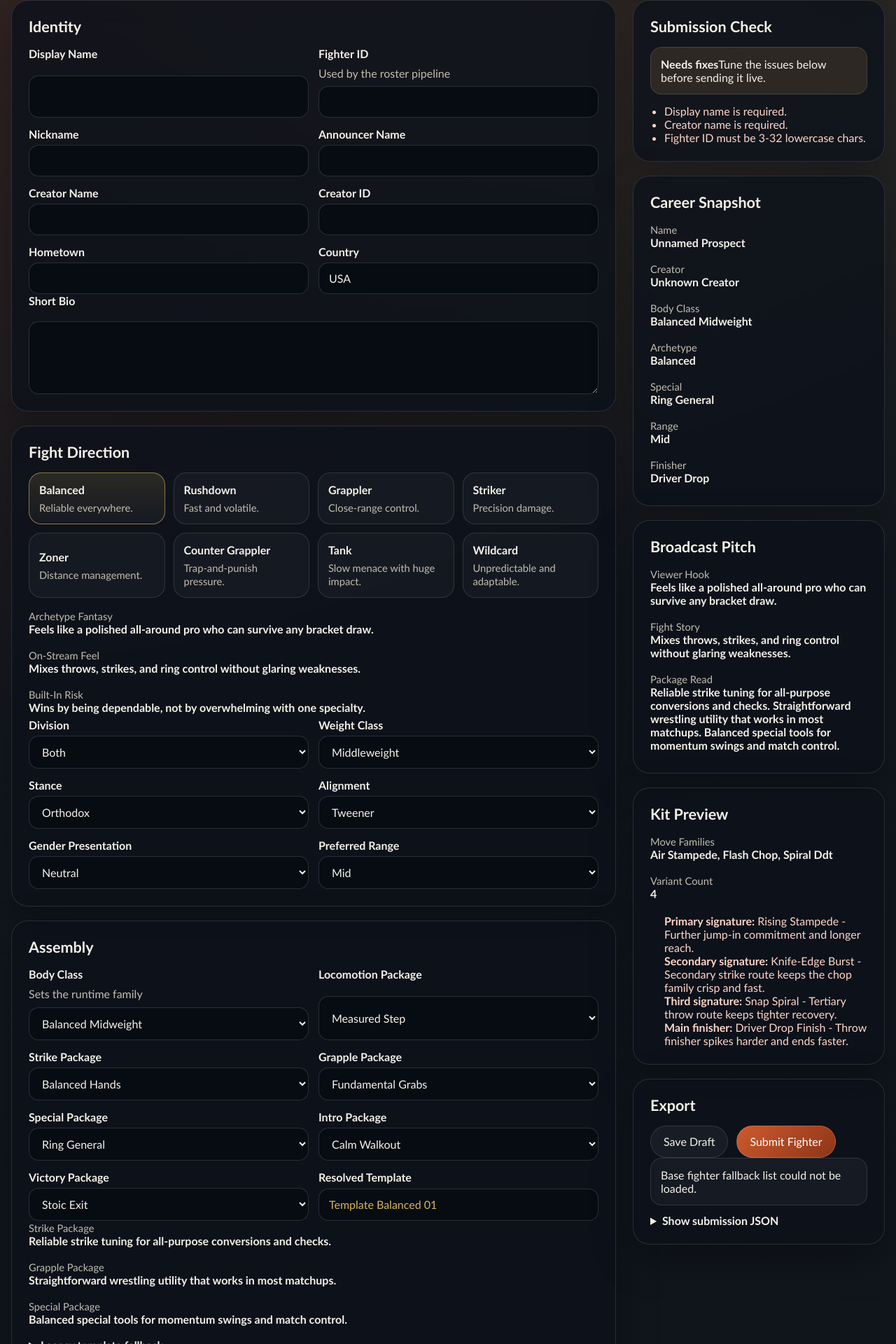
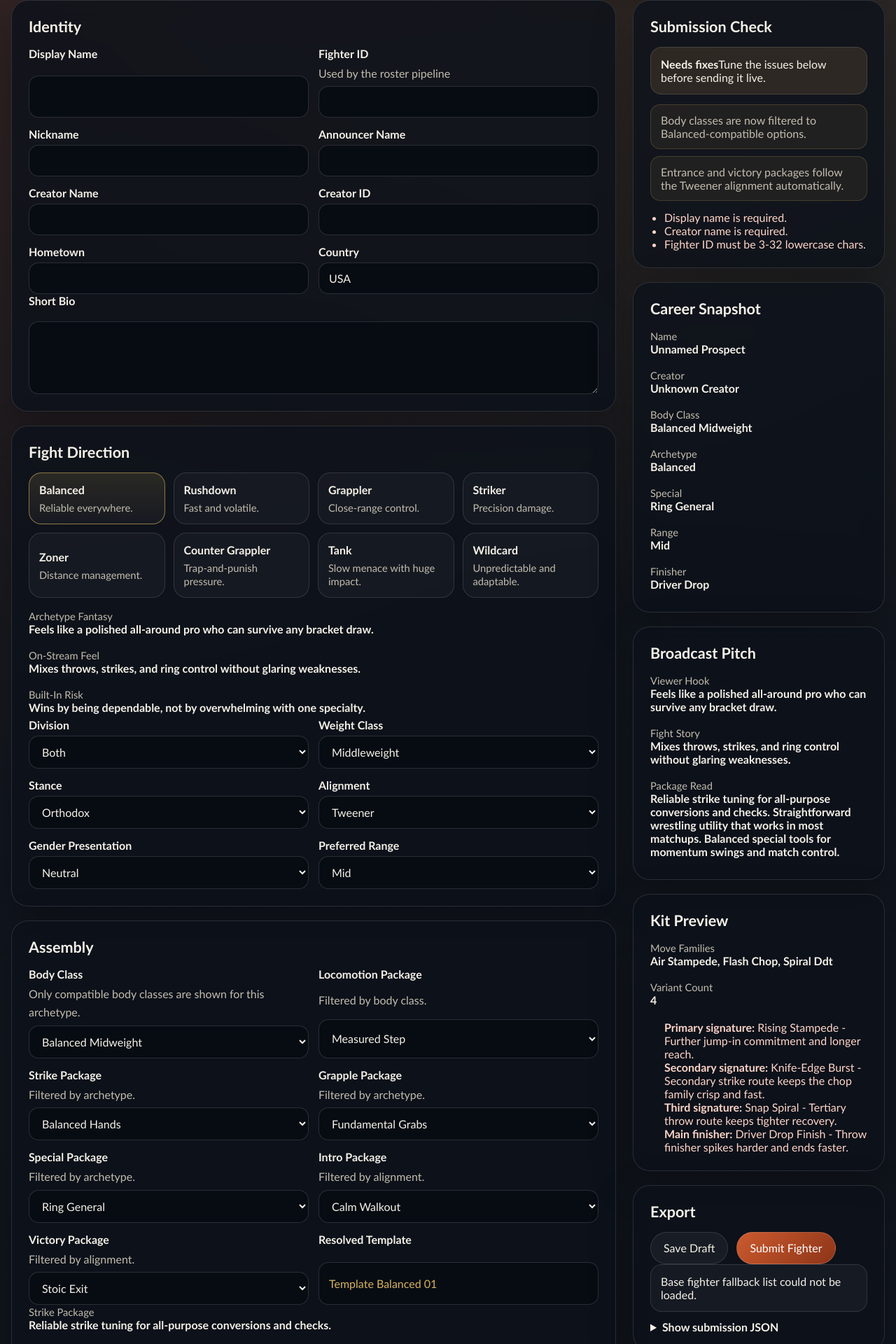
Before and after one commit to tburg0/mufc, a Next.js app: page /create in a window 1280 px wide. Shown: the part 460-2380 px from the top of the page at 70% size. Built offline with nearby package versions, Linux system fonts and the light colour scheme; no server answers.

Commit message:
Make fighter builder compatibility choices easier

```diff
--- a/app/create/page.tsx
+++ b/app/create/page.tsx
@@ -87,6 +87,73 @@ function Section({ title, children }: { title: string; children: React.ReactNode
 function Field({ label: t, hint, children }: { label: string; hint?: string; children: React.ReactNode }) { return <label className="builder-field"><span className="builder-label">{t}</span>{hint ? <span className="builder-hint">{hint}</span> : null}{children}</label>; }
 function Pick({ value, set, options }: { value: string; set: (v: string) => void; options: readonly string[] }) { return <select className="builder-input" value={value} onChange={(e) => set(e.target.value)}>{options.map((o) => <option key={o} value={o}>{label(o)}</option>)}</select>; }
 
+function compatibleOptions(options: readonly string[], current: string, allowed?: readonly string[]) {
+  const filtered = (allowed?.length ? options.filter((option) => allowed.includes(option)) : [...options]) as string[];
+  if (current && !filtered.includes(current)) filtered.unshift(current);
+  return filtered.length ? filtered : [...options];
+}
+
+function firstAllowed(options: readonly string[], allowed?: readonly string[], fallback?: string) {
+  const filtered = compatibleOptions(options, "", allowed);
+  return filtered[0] || fallback || options[0] || "";
+}
+
+function allowedPackages(fighter: Fighter) {
+  const archetype = fighter.classification.archetype;
+  const alignment = fighter.classification.alignment;
+  const bodyClass = fighter.assembly.body_class;
+  return {
+    bodyClasses: (E.assembly.body_class as string[]).filter((option) => OK.body_class[option]?.includes(archetype)),
+    locomotion: (E.assembly.locomotion_package as string[]).filter((option) => OK.locomotion_package[option]?.includes(bodyClass)),
+    strike: (E.assembly.strike_package as string[]).filter((option) => OK.strike_package[option]?.includes(archetype)),
+    grapple: (E.assembly.grapple_package as string[]).filter((option) => OK.grapple_package[option]?.includes(archetype)),
+    special: (E.assembly.special_package as string[]).filter((option) => OK.special_package[option]?.includes(archetype)),
+    intro: (E.assembly.intro_package as string[]).filter((option) => OK.intro_package[option]?.includes(alignment)),
+    victory: (E.assembly.victory_package as string[]).filter((option) => OK.victory_package[option]?.includes(alignment)),
+  };
+}
+
+function sanitizeFighter(next: Fighter) {
+  const allowedBefore = allowedPackages(next);
+  const bodyClass = allowedBefore.bodyClasses.includes(next.assembly.body_class)
+    ? next.assembly.body_class
+    : firstAllowed(E.assembly.body_class as string[], allowedBefore.bodyClasses, "balanced_midweight");
+
+  next.assembly.body_class = bodyClass;
+  next.moveset.template_base = TEMPLATES[bodyClass] || next.moveset.template_base;
+
+  const allowedAfter = allowedPackages(next);
+  next.assembly.locomotion_package = allowedAfter.locomotion.includes(next.assembly.locomotion_package)
+    ? next.assembly.locomotion_package
+    : firstAllowed(E.assembly.locomotion_package as string[], allowedAfter.locomotion, "measured_step");
+  next.assembly.strike_package = allowedAfter.strike.includes(next.assembly.strike_package)
+    ? next.assembly.strike_package
+    : firstAllowed(E.assembly.strike_package as string[], allowedAfter.strike, "balanced_hands");
+  next.assembly.grapple_package = allowedAfter.grapple.includes(next.assembly.grapple_package)
+    ? next.assembly.grapple_package
+    : firstAllowed(E.assembly.grapple_package as string[], allowedAfter.grapple, "fundamental_grabs");
+  next.assembly.special_package = allowedAfter.special.includes(next.assembly.special_package)
+    ? next.assembly.special_package
+    : firstAllowed(E.assembly.special_package as string[], allowedAfter.special, "ring_general");
+  next.assembly.intro_package = allowedAfter.intro.includes(next.assembly.intro_package)
+    ? next.assembly.intro_package
+    : firstAllowed(E.assembly.intro_package as string[], allowedAfter.intro, "calm_walkout");
+  next.assembly.victory_package = allowedAfter.victory.includes(next.assembly.victory_package)
+    ? next.assembly.victory_package
+    : firstAllowed(E.assembly.victory_package as string[], allowedAfter.victory, "stoic_exit");
+
+  if (next.appearance.hair_style === "hooded" && next.appearance.mask_style === "full_mask") {
+    next.appearance.mask_style = "none";
+  }
+  if (next.appearance.body_type === "giant" && next.appearance.gear_top === "armor_light") {
+    next.appearance.gear_top = "vest";
+  }
+  if (next.ai_profile.base_archetype !== next.classification.archetype) {
+    next.ai_profile.base_archetype = next.classification.archetype;
+  }
+  return next;
+}
+
 function resolveTemplateId(fighter: Fighter, templateLabel: string) {
   const byBody = TEMPLATES[fighter.assembly.body_class];
   if (fighter.base_fighter?.char_folder) return fighter.base_fighter.char_folder;
@@ -155,7 +222,8 @@ export default function CreatePage() {
   const [bases, setBases] = useState<Base[]>([]);
   const [msg, setMsg] = useState(""); const [saving, setSaving] = useState(false);
   useEffect(() => { fetch("/base_fighters.json", { cache: "no-store" }).then((r) => r.json()).then((d: Base[]) => setBases(d.filter((x) => x.customizable !== false))).catch(() => setMsg("Base fighter fallback list could not be loaded.")); }, []);
-  const setPath = (path: string, value: string | number | boolean | null) => setFighter((prev) => { const next = JSON.parse(JSON.stringify(prev)) as Fighter; let cur: any = next; const p = path.split("."); for (let i = 0; i < p.length - 1; i += 1) cur = cur[p[i]]; cur[p[p.length - 1]] = value; return next; });
+  const setPath = (path: string, value: string | number | boolean | null) => setFighter((prev) => { const next = JSON.parse(JSON.stringify(prev)) as Fighter; let cur: any = next; const p = path.split("."); for (let i = 0; i < p.length - 1; i += 1) cur = cur[p[i]]; cur[p[p.length - 1]] = value; return sanitizeFighter(next); });
+  const allowed = useMemo(() => allowedPackages(fighter), [fighter]);
   const v = useMemo(() => {
     const used = STATS.reduce((s, k) => s + fighter.stats[k], 0), left = fighter.stats.point_budget_total - used, errors: string[] = [];
     if (!fighter.identity.display_name.trim()) errors.push("Display name is required.");
@@ -172,8 +240,11 @@ export default function CreatePage() {
     if (!OK.special_package[fighter.assembly.special_package]?.includes(fighter.classification.archetype)) errors.push("Special package is incompatible with the archetype.");
     if (!OK.intro_package[fighter.assembly.intro_package]?.includes(fighter.classification.alignment)) errors.push("Intro package does not match the alignment.");
     if (!OK.victory_package[fighter.assembly.victory_package]?.includes(fighter.classification.alignment)) errors.push("Victory package does not match the alignment.");
-    return { ok: errors.length === 0, errors, used, left, template: fighter.base_fighter?.char_folder || TEMPLATES[fighter.assembly.body_class] || fighter.moveset.template_base };
-  }, [fighter]);
+    const guidance: string[] = [];
+    if (allowed.bodyClasses.length) guidance.push(`Body classes are now filtered to ${label(fighter.classification.archetype)}-compatible options.`);
+    if (allowed.intro.length || allowed.victory.length) guidance.push(`Entrance and victory packages follow the ${label(fighter.classification.alignment)} alignment automatically.`);
+    return { ok: errors.length === 0, errors, guidance, used, left, template: fighter.base_fighter?.char_folder || TEMPLATES[fighter.assembly.body_class] || fighter.moveset.template_base };
+  }, [fighter, allowed]);
   const movePreview = useMemo(() => buildMovePreview(fighter, resolveTemplateId(fighter, v.template)), [fighter, v.template]);
   const identityPitch = useMemo(() => buildIdentityPitch(fighter, movePreview), [fighter, movePreview]);
   async function save(status: "draft" | "submitted") {
@@ -223,7 +294,7 @@ export default function CreatePage() {
           </Section>
 
           <Section title="Fight Direction">
-            <div className="builder-card-grid">{(E.classification.archetype as string[]).map((a) => <button key={a} type="button" className={`builder-choice-card ${fighter.classification.archetype === a ? "is-active" : ""}`} onClick={() => setFighter((p) => apply(p, a))}><strong>{label(a)}</strong><span>{BLURB[a]}</span></button>)}</div>
+            <div className="builder-card-grid">{(E.classification.archetype as string[]).map((a) => <button key={a} type="button" className={`builder-choice-card ${fighter.classification.archetype === a ? "is-active" : ""}`} onClick={() => setFighter((p) => sanitizeFighter(apply(p, a)))}><strong>{label(a)}</strong><span>{BLURB[a]}</span></button>)}</div>
             <div className="builder-summary-list">
               <div><span>Archetype Fantasy</span><strong>{identityPitch.fantasy}</strong></div>
               <div><span>On-Stream Feel</span><strong>{identityPitch.gameplan}</strong></div>
@@ -241,13 +312,13 @@ export default function CreatePage() {
 
           <Section title="Assembly">
             <div className="builder-grid">
-              <Field label="Body Class" hint="Sets the runtime family"><Pick value={fighter.assembly.body_class} set={(x) => setPath("assembly.body_class", x)} options={E.assembly.body_class} /></Field>
-              <Field label="Locomotion Package"><Pick value={fighter.assembly.locomotion_package} set={(x) => setPath("assembly.locomotion_package", x)} options={E.assembly.locomotion_package} /></Field>
-              <Field label="Strike Package"><Pick value={fighter.assembly.strike_package} set={(x) => setPath("assembly.strike_package", x)} options={E.assembly.strike_package} /></Field>
-              <Field label="Grapple Package"><Pick value={fighter.assembly.grapple_package} set={(x) => setPath("assembly.grapple_package", x)} options={E.assembly.grapple_package} /></Field>
-              <Field label="Special Package"><Pick value={fighter.assembly.special_package} set={(x) => setPath("assembly.special_package", x)} options={E.assembly.special_package} /></Field>
-              <Field label="Intro Package"><Pick value={fighter.assembly.intro_package} set={(x) => setPath("assembly.intro_package", x)} options={E.assembly.intro_package} /></Field>
-              <Field label="Victory Package"><Pick value={fighter.assembly.victory_package} set={(x) => setPath("assembly.victory_package", x)} options={E.assembly.victory_package} /></Field>
+              <Field label="Body Class" hint="Only compatible body classes are shown for this archetype."><Pick value={fighter.assembly.body_class} set={(x) => setPath("assembly.body_class", x)} options={compatibleOptions(E.assembly.body_class as string[], fighter.assembly.body_class, allowed.bodyClasses)} /></Field>
+              <Field label="Locomotion Package" hint="Filtered by body class."><Pick value={fighter.assembly.locomotion_package} set={(x) => setPath("assembly.locomotion_package", x)} options={compatibleOptions(E.assembly.locomotion_package as string[], fighter.assembly.locomotion_package, allowed.locomotion)} /></Field>
+              <Field label="Strike Package" hint="Filtered by archetype."><Pick value={fighter.assembly.strike_package} set={(x) => setPath("assembly.strike_package", x)} options={compatibleOptions(E.assembly.strike_package as string[], fighter.assembly.strike_package, allowed.strike)} /></Field>
+              <Field label="Grapple Package" hint="Filtered by archetype."><Pick value={fighter.assembly.grapple_package} set={(x) => setPath("assembly.grapple_package", x)} options={compatibleOptions(E.assembly.grapple_package as string[], fighter.assembly.grapple_package, allowed.grapple)} /></Field>
+              <Field label="Special Package" hint="Filtered by archetype."><Pick value={fighter.assembly.special_package} set={(x) => setPath("assembly.special_package", x)} options={compatibleOptions(E.assembly.special_package as string[], fighter.assembly.special_package, allowed.special)} /></Field>
+              <Field label="Intro Package" hint="Filtered by alignment."><Pick value={fighter.assembly.intro_package} set={(x) => setPath("assembly.intro_package", x)} options={compatibleOptions(E.assembly.intro_package as string[], fighter.assembly.intro_package, allowed.intro)} /></Field>
+              <Field label="Victory Package" hint="Filtered by alignment."><Pick value={fighter.assembly.victory_package} set={(x) => setPath("assembly.victory_package", x)} options={compatibleOptions(E.assembly.victory_package as string[], fighter.assembly.victory_package, allowed.victory)} /></Field>
               <Field label="Resolved Template"><input className="builder-input is-readonly" value={label(v.template)} readOnly /></Field>
             </div>
             <div className="builder-summary-list">
@@ -303,6 +374,7 @@ export default function CreatePage() {
         <aside className="builder-sidebar">
           <Section title="Submission Check">
             <div className={`builder-status-panel ${v.ok ? "is-ready" : "is-warning"}`}><strong>{v.ok ? "Ready to submit" : "Needs fixes"}</strong><span>{v.ok ? "This build satisfies the current pipeline rules." : "Tune the issues below before sending it live."}</span></div>
+            {v.guidance.length ? <div className="builder-help-list">{v.guidance.map((item) => <div key={item}>{item}</div>)}</div> : null}
             {v.errors.length ? <ul className="builder-error-list">{v.errors.map((e) => <li key={e}>{e}</li>)}</ul> : <div className="builder-empty-state">No validation issues found.</div>}
           </Section>
           <Section title="Career Snapshot">
--- a/app/globals.css
+++ b/app/globals.css
@@ -128,6 +128,18 @@ button, input, select, textarea { font: inherit; }
 .builder-range { width: 100%; accent-color: var(--accent); }
 .builder-status-panel.is-ready, .builder-meter-card.is-ready { background: rgba(101, 211, 138, 0.12); }
 .builder-status-panel.is-warning, .builder-meter-card.is-warning { background: rgba(240, 179, 95, 0.12); }
+.builder-help-list {
+  margin-top: 14px;
+  display: grid;
+  gap: 10px;
+}
+.builder-help-list div {
+  padding: 12px 14px;
+  border-radius: 14px;
+  border: 1px solid rgba(214, 179, 95, 0.2);
+  background: rgba(214, 179, 95, 0.08);
+  color: var(--muted);
+}
 .builder-error-list { margin: 14px 0 0; padding-left: 20px; color: #ffd6c9; }
 .builder-details { margin-top: 12px; }
 .builder-details summary { cursor: pointer; font-weight: 700; }
```
